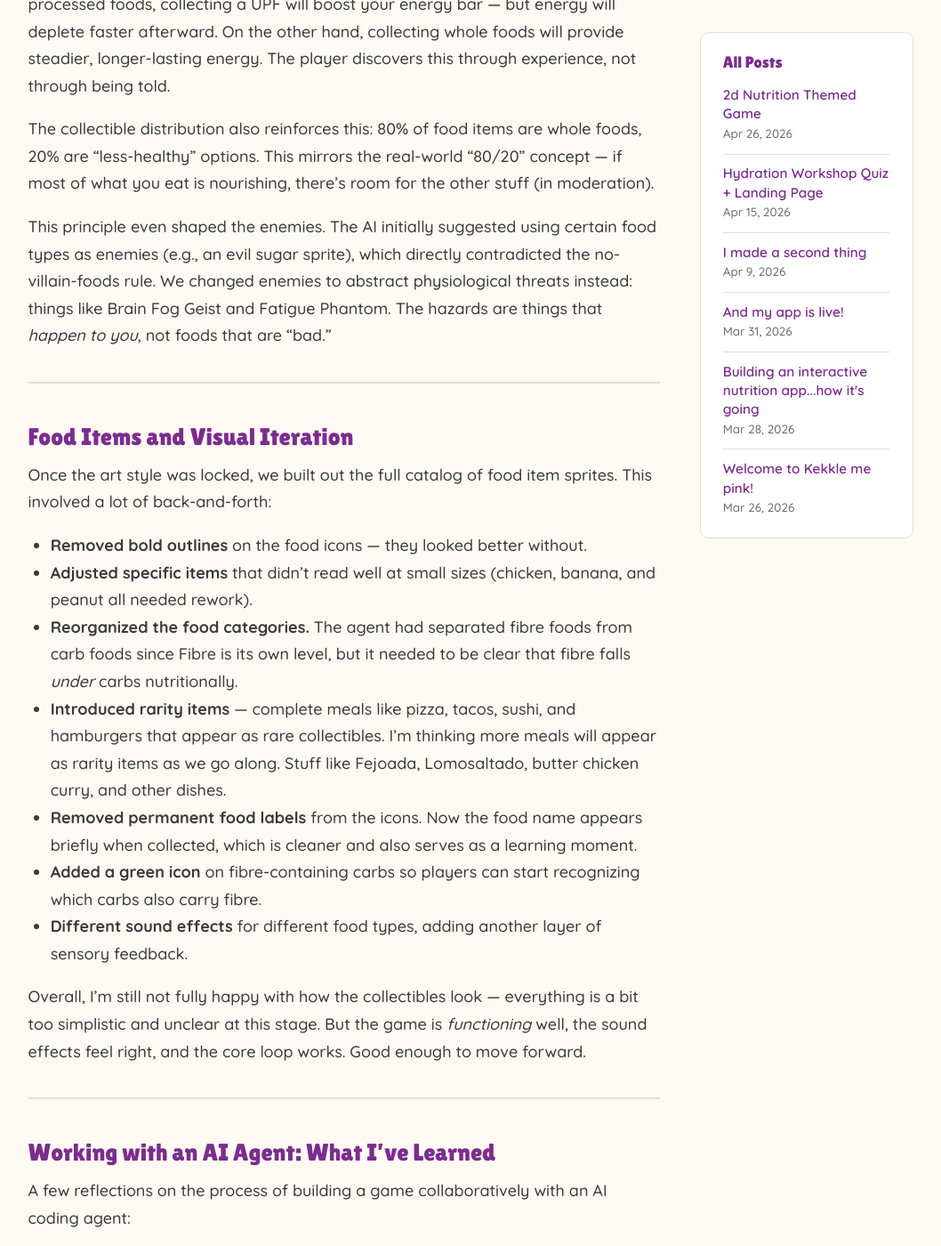
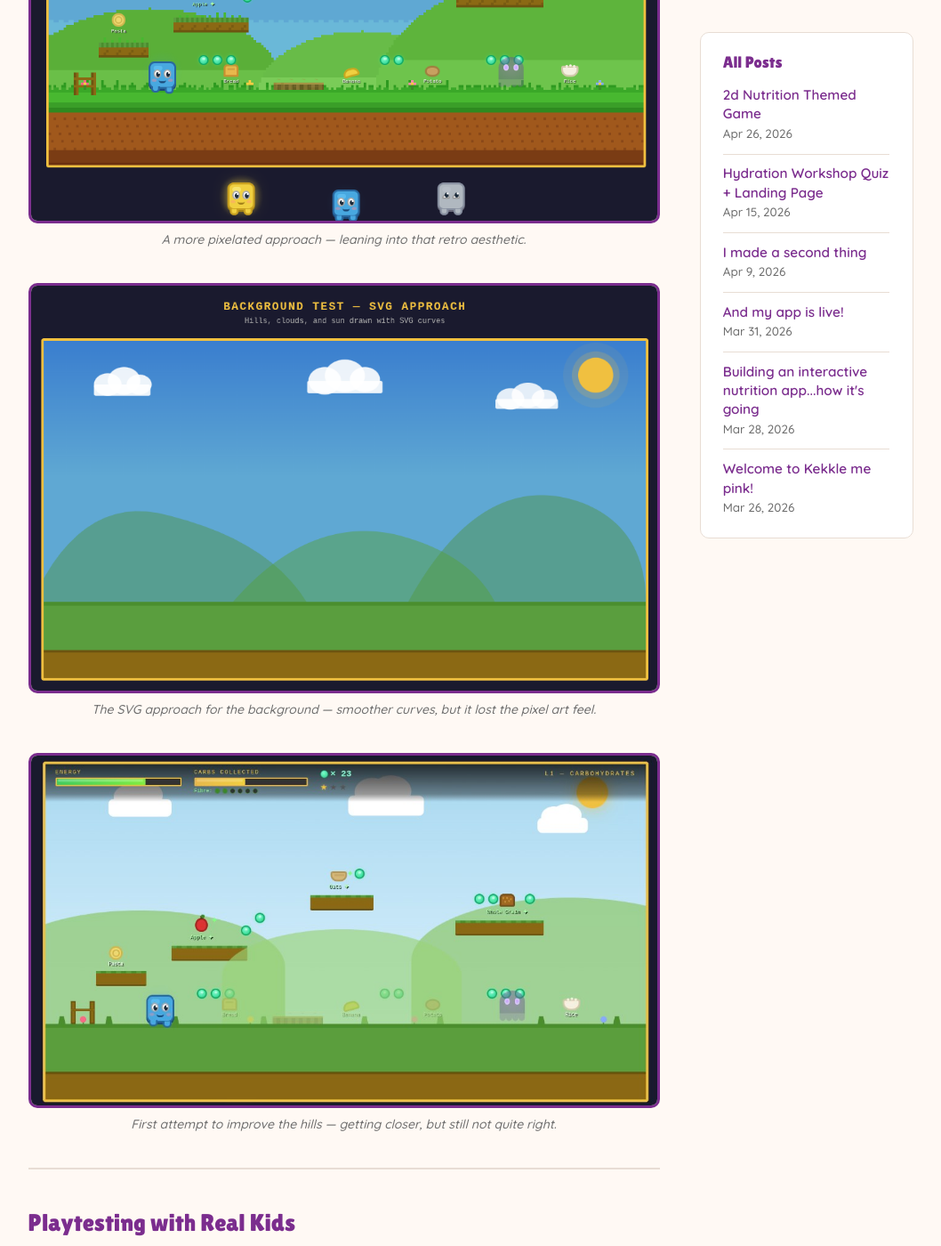
Before and after one commit to Kekkle/kekkles-korner, a Jekyll site: the page built from _posts/2026-04-26-2d-nutrition-themed-game.md, in a window 1280 px wide and 1400 px high, scrolled down 3883 px. Shown: the whole window at 89% size, without its empty margins (111-1169 px from the left). Built offline with Jekyll 4.4.1, drawn with Linux system fonts in a browser that asks for light colours; some of the changed text lies outside the part shown.

Commit message:
Add 2D Nutrition Game to Projects page and blog post images
Add the game as a clickable project card linking to the live
GitHub Pages demo. Include screenshots in the game blog post
showing the visual evolution of the background art.

Made-with: Cursor

```diff
--- a/_data/projects.yml
+++ b/_data/projects.yml
@@ -4,6 +4,12 @@
 #   image:       Path to a screenshot
 #   date:        Month and year of posting (displayed on the card)
 #   description: One-liner shown below the title (optional)
+
+- title: "2D Nutrition Game"
+  url: "https://kekkle.github.io/2D-Nutrition-Game/"
+  image: "/assets/images/projects/2d-nutrition-game.png"
+  date: "April 2026"
+  description: "A 2D game where you collect carbs and dodge Fatigue Phantoms."
 
 - title: "Landing Page"
   url: "https://kekkle.github.io/eating-for-energy"
--- a/_posts/2026-04-26-2d-nutrition-themed-game.md
+++ b/_posts/2026-04-26-2d-nutrition-themed-game.md
@@ -58,6 +58,26 @@ Its response was enlightening:
 It suggested SVG paths as an alternative. We tried that. Also ugly. Eventually I handed it a PNG I'd made, but something still wasn't clicking — the style had gradually drifted from the original pixel art direction into something more "polished" that didn't quite work.
 
 In the end, I decided to just stick to the strange hills the agent had envisioned and focus instead on the game mechanics. Maybe the design details can come later? I'm not sure if this is the right approach, but I felt like I was getting stuck on the details and needed to step back and focus on the whole for a bit.
+
+<figure>
+  <img src="/kekkles-korner/assets/images/posts/original-game-screen.png" alt="Original 16-bit game screen">
+  <figcaption>The original 16-bit style game screen — the first version that felt close to what I wanted.</figcaption>
+</figure>
+
+<figure>
+  <img src="/kekkles-korner/assets/images/posts/pixelated-approach.png" alt="Pixelated art style approach">
+  <figcaption>A more pixelated approach — leaning into that retro aesthetic.</figcaption>
+</figure>
+
+<figure>
+  <img src="/kekkles-korner/assets/images/posts/svg-approach.png" alt="SVG background approach">
+  <figcaption>The SVG approach for the background — smoother curves, but it lost the pixel art feel.</figcaption>
+</figure>
+
+<figure>
+  <img src="/kekkles-korner/assets/images/posts/improved-hills-attempt.png" alt="First attempt to improve the hills">
+  <figcaption>First attempt to improve the hills — getting closer, but still not quite right.</figcaption>
+</figure>
 
 ---
 
```
Also changed, not shown: assets/images/posts/improved-hills-attempt.png (added), assets/images/posts/original-game-screen.png (added), assets/images/posts/pixelated-approach.png (added), assets/images/posts/svg-approach.png (added), assets/images/projects/2d-nutrition-game.png (added).
